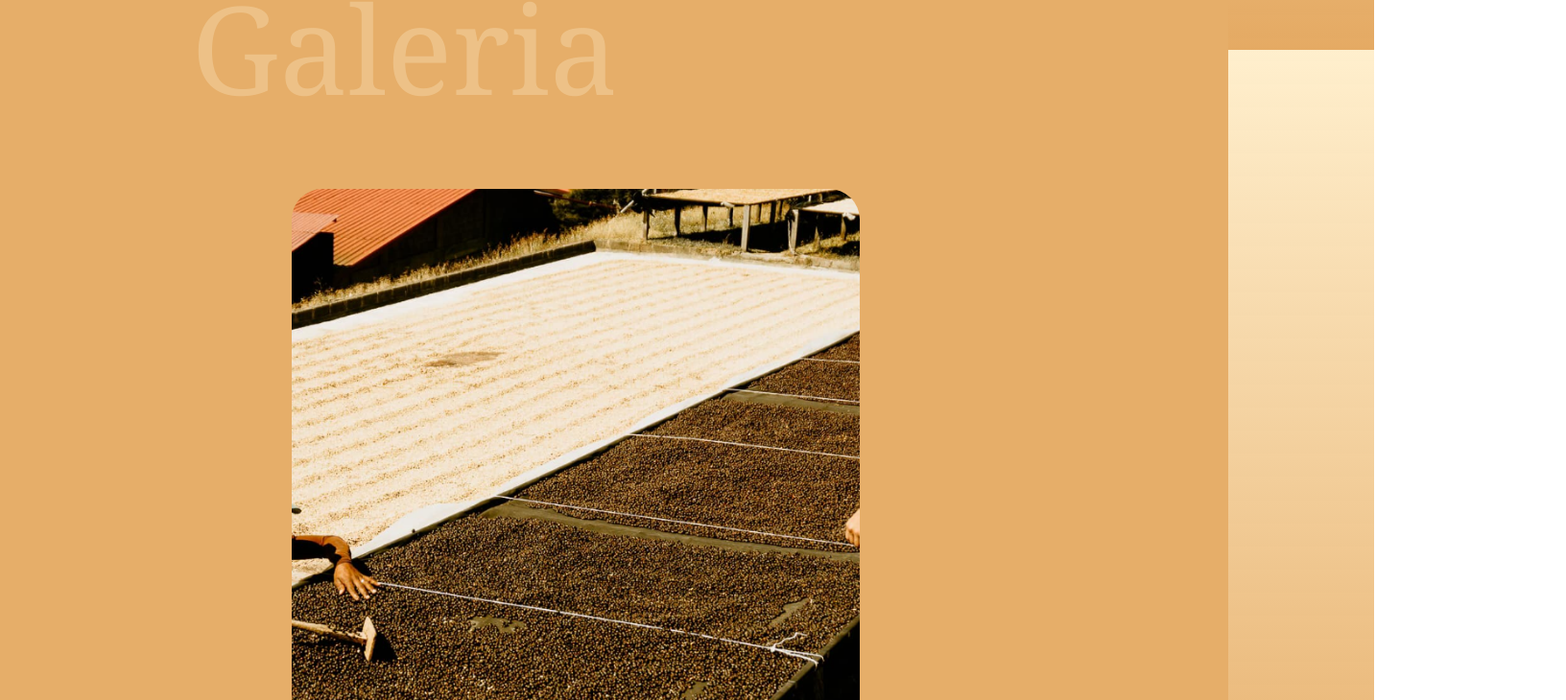
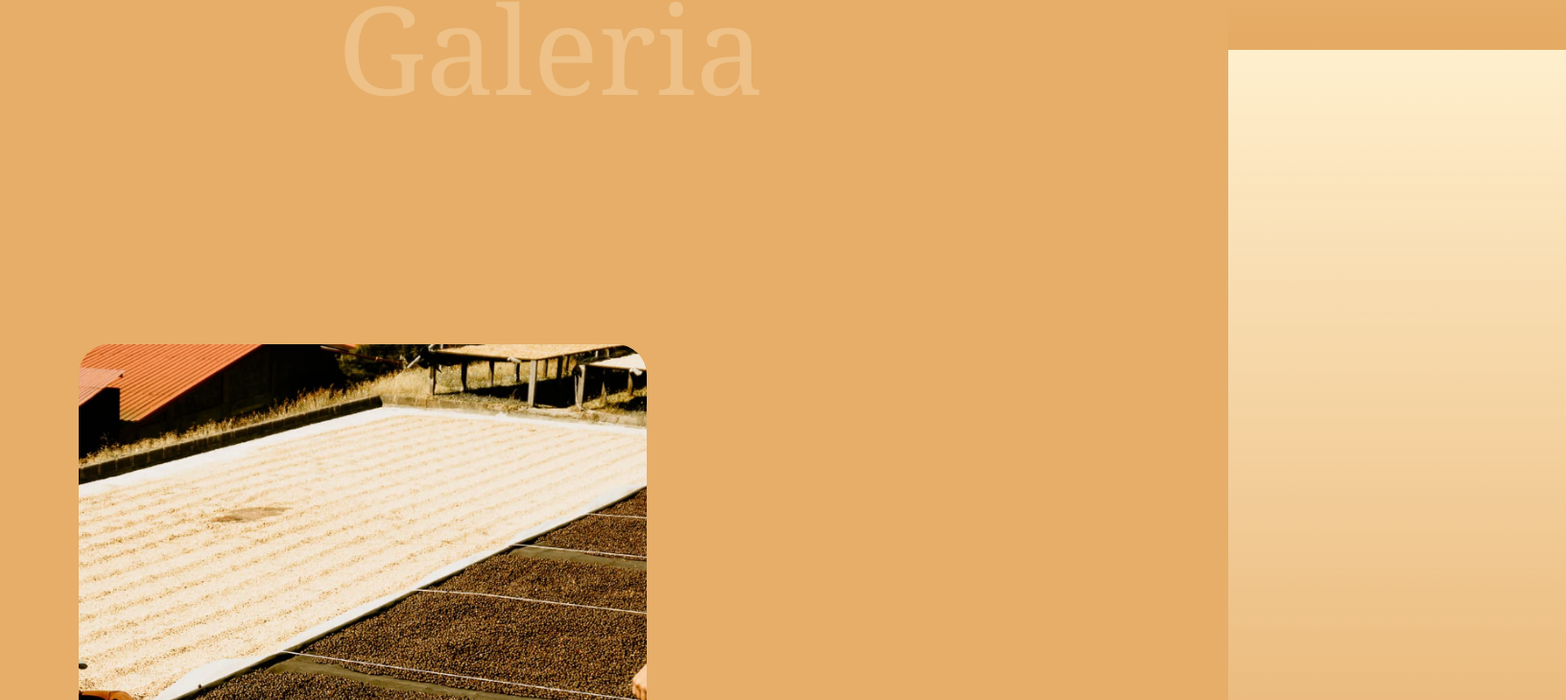
Before and after one commit to Paola-AV/Coffee-website, a React (Create React App) app: page / in a window 1280 px wide. Shown: the part 1778-2508 px from the top of the page at 96% size, 1632 px wide, since content can reach past the window. Built offline with nearby package versions, Linux system fonts and the light colour scheme; some icons are missing.

Commit message:
changing css in galeria

```diff
--- a/src/index.css
+++ b/src/index.css
@@ -391,7 +391,7 @@ nav {
 /*starts Galeria css*/
 #galeria {
   display: flex;
-  flex-direction: row;
+  flex-direction: column;
   width: 100vw;
   justify-content: center;
   padding-top: 18rem;
@@ -410,7 +410,9 @@ nav {
 .container {
   max-width: 124rem;
   padding: 4rem 1rem;
-  margin: 0 auto;
+  margin: 0rem;
+  justify-content: center;
+  align-items: center;
 }
 
 .heading {
@@ -423,7 +425,9 @@ nav {
   height: 52rem;
   padding: 2rem 0;
   position: relative;
-}
+  padding-right: 29rem !important;
+}
+
 
 .swiper-slide {
   width: 37rem;
```
